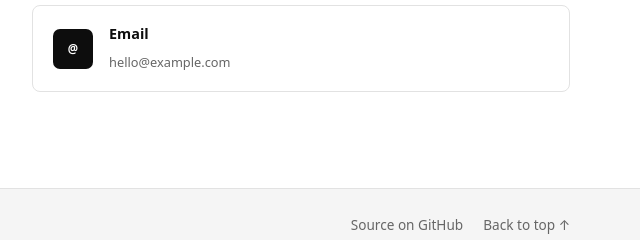
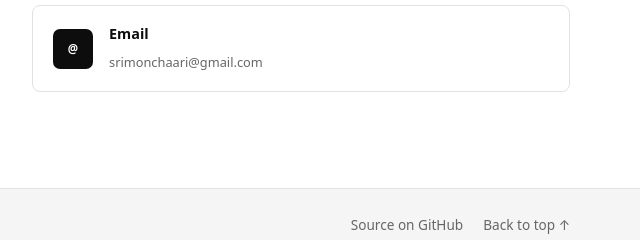
Before and after one commit to Srimonchaari/ai-learning-lab-v1, a plain HTML site: page docs/index.html in a window 1280 px wide. Shown: the part 6984-7224 px from the top of the page, 640-1280 px from the left. Drawn offline with Linux system fonts and the light colour scheme.

Commit message:
Update email address in contact section

```diff
--- a/docs/index.html
+++ b/docs/index.html
@@ -660,7 +660,7 @@
               <div class="contact-link-icon">@</div>
               <div>
                 <strong>Email</strong>
-                <span>hello@example.com</span>
+                <span>srimonchaari@gmail.com</span>
               </div>
             </a>
           </div>
```
